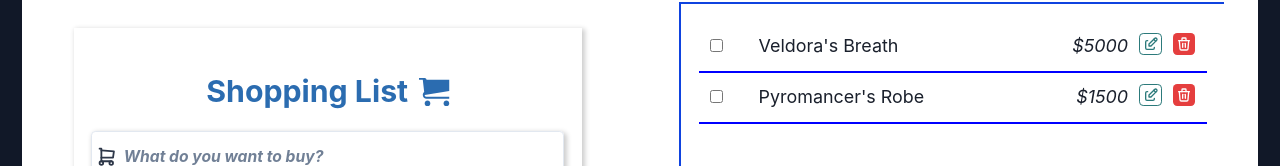
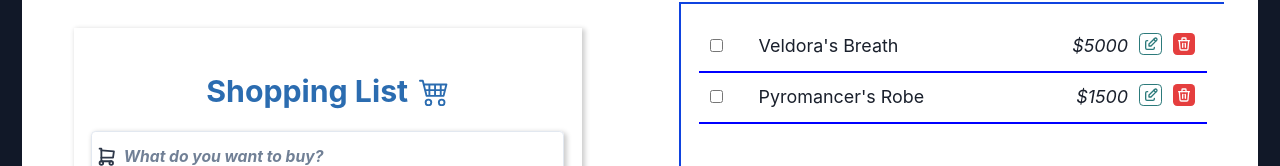
Before and after one commit to Ryan-Zayne/shopping-list-app, a React (Vite) app: page / in a window 1280 px wide. Shown: the part 258-424 px from the top of the page. Built offline with nearby package versions, Linux system fonts and the light colour scheme.

Commit message:
Added favicon

```diff
--- a/index.html
+++ b/index.html
@@ -4,7 +4,8 @@
 <head>
 	<meta charset="UTF-8" />
 	<meta name="viewport" content="width=device-width, initial-scale=1.0" />
-	<title>Todo App</title>
+	<link rel="shortcut icon" href="favicon.png" type="image/x-icon">
+	<title>Shopping List App</title>
 </head>
 
 <body>
--- a/src/components/UserInput.jsx
+++ b/src/components/UserInput.jsx
@@ -16,7 +16,7 @@ import {
 } from '@chakra-ui/react';
 import { BiDollar } from 'react-icons/bi';
 import { TbShoppingCart } from 'react-icons/tb';
-import { ImCart } from 'react-icons/im';
+import { BsCart4 } from 'react-icons/bs';
 
 function UserInput({
 	todoList,
@@ -120,7 +120,7 @@ function UserInput({
 					gap={'1rem'}
 				>
 					Shopping List
-					<ImCart />
+					<BsCart4 />
 				</Heading>
 				<InputGroup>
 					<InputLeftElement
```
Also changed, not shown: public/favicon.png (added).
